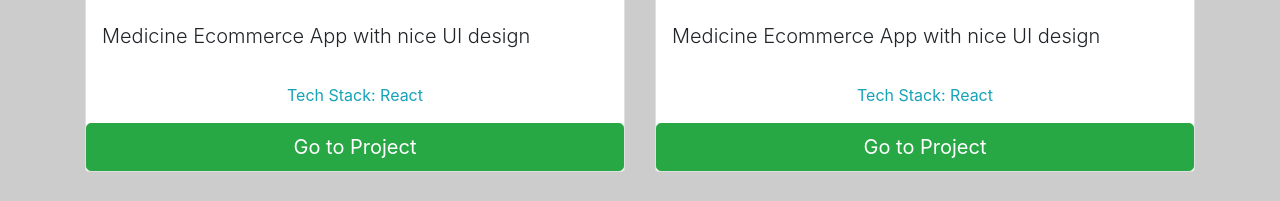
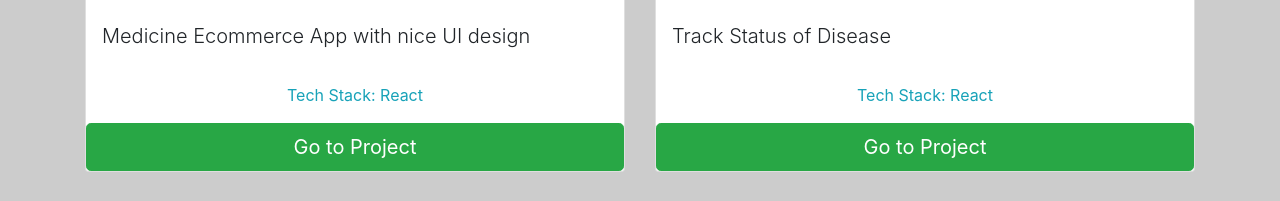
Before and after one commit to PMohit/myportfolio, a plain HTML site: page index.html in a window 1280 px wide. Shown: the part 1203-1404 px from the top of the page. Drawn offline with nearby package versions, Linux system fonts and the light colour scheme; a web font is replaced by a local one.

Commit message:
updated index page

```diff
--- a/index.html
+++ b/index.html
@@ -165,7 +165,7 @@
               />
               <h3 class="text-center text-info">Track Status</h3>
               <p class="lead text-justify p-3">
-                Medicine Ecommerce App with nice UI design
+                Track Status of Disease
               </p>
               <p class="text-center text-info"> Tech Stack: React</p>
               <button class="btn btn-success btn-lg"><a href="https://github.com/PMohit/trackstatus" class="text-white">Go to Project</a></button>
```
